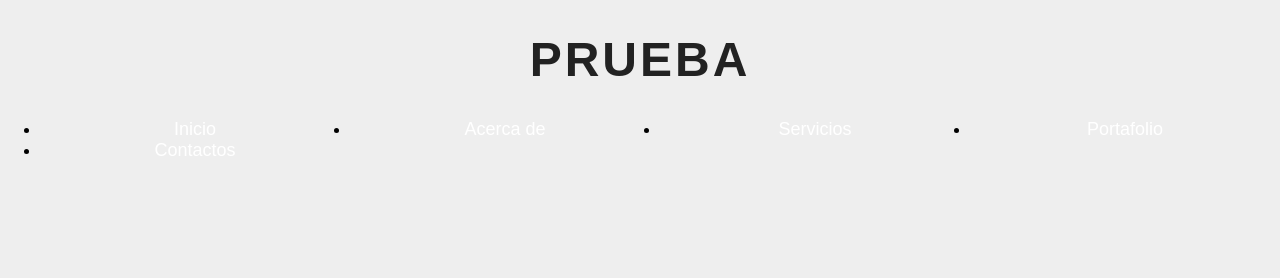
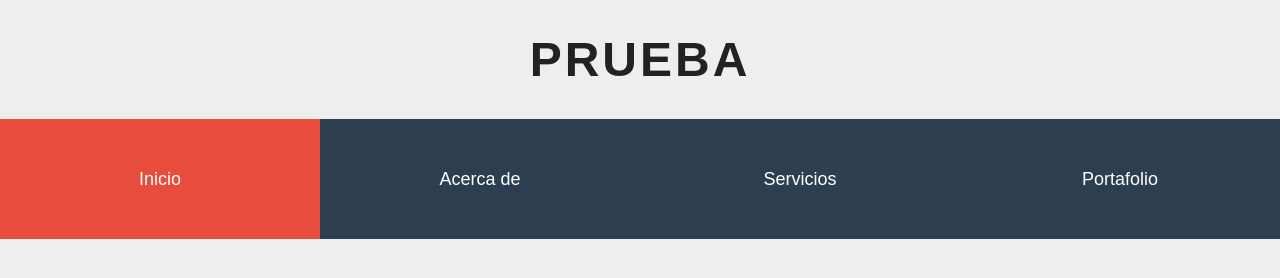
Before and after one commit to Alguerrerov/Portfolio, a plain HTML site: page index.html in a window 1280 px wide. Drawn offline with Linux system fonts and the light colour scheme.

Commit message:
Update index.html

```diff
--- a/index.html
+++ b/index.html
@@ -9,12 +9,12 @@
 <body>
     <h1>Prueba</h1>
     <nav>
-        <ul>
-            <li><a href="#">Inicio</a></li>
+        <ul class="menu">
+            <li><a href="#" class="active">Inicio</a></li>
             <li><a href="#">Acerca de</a></li>
             <li><a href="#">Servicios</a></li>
             <li><a href="#">Portafolio</a></li>
-            <li><a href="#">Contactos</a></li>
+            <li class="slider"></li>
         </ul>
     </nav>
 </body>
```
